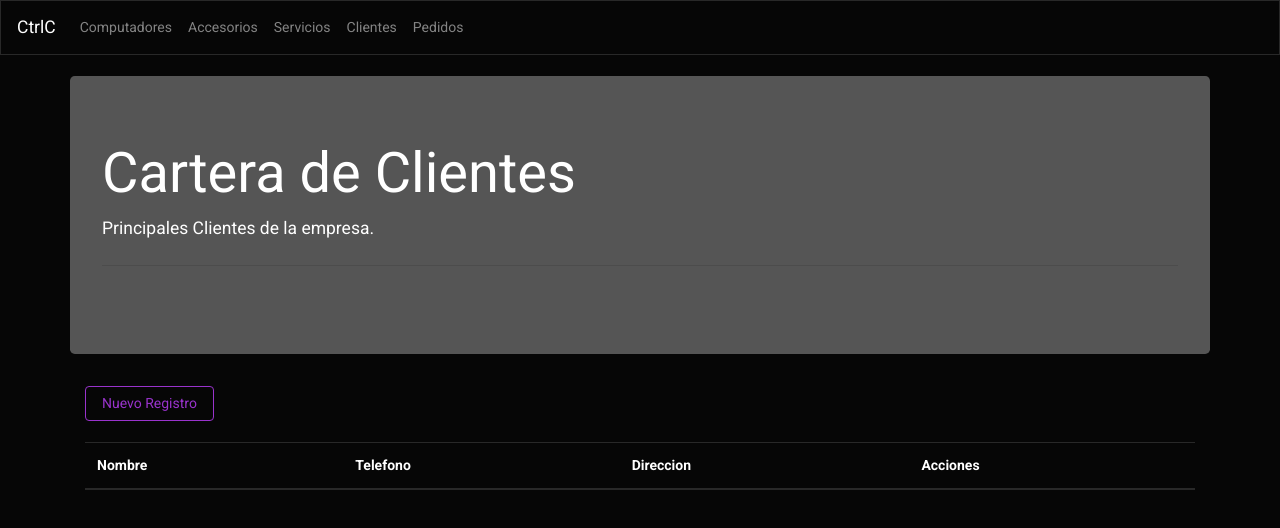
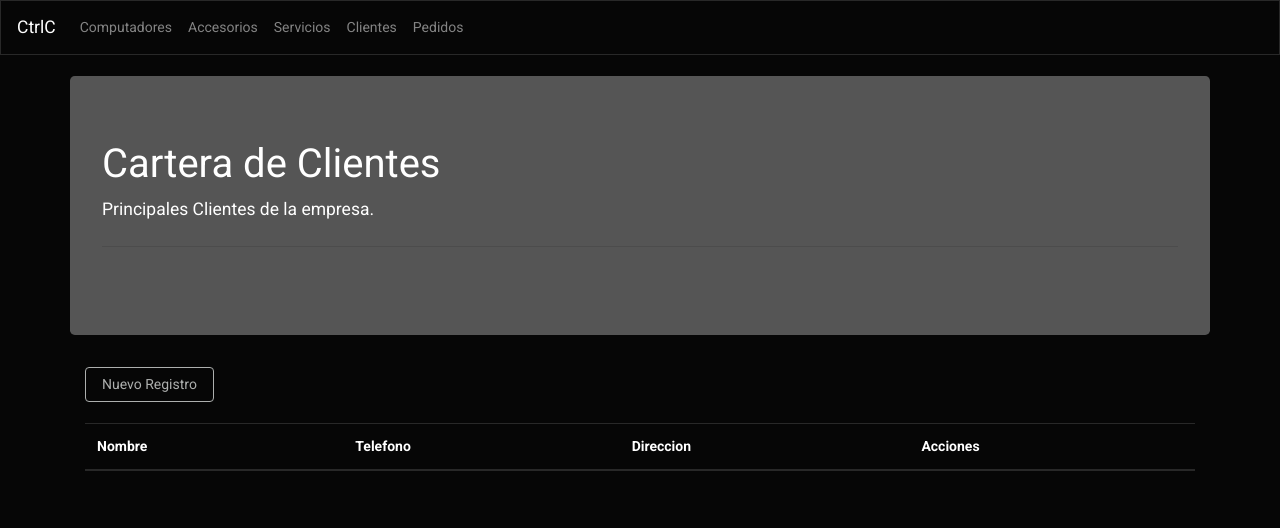
Before and after one commit to CaptainAntbill/ctrlc, a website: page frontend/clients/indexclient.html in a window 1280 px wide. Drawn offline with Linux system fonts and the light colour scheme; no server answers.

Commit message:
Cambios en vista clientes

```diff
--- a/frontend/clients/indexclient.html
+++ b/frontend/clients/indexclient.html
@@ -35,12 +35,12 @@
         </div>
       </nav><br>
       <div class="container jumbotron bg-secondary">
-        <h2 class="display-4">Cartera de Clientes</h2>
+        <h3 class="display-5">Cartera de Clientes</h3>
         <p class="lead text-white">Principales Clientes de la empresa.</p>
         <hr class="my-4">
       </div>
       <div class="container">
-        <button type="button" class="btn btn-outline-info" data-toggle="modal" data-target="#exampleModalCenter" data-whatever="@mdo">Nuevo Registro</button>
+        <button type="button" class="btn btn-outline-dark" data-toggle="modal" data-target="#exampleModalCenter" data-whatever="@mdo">Nuevo Registro</button>
           <div class="modal fade" id="exampleModalCenter" tabindex="-1" role="dialog" aria-labelledby="exampleModalCenterTitle" aria-hidden="true">
           <div class="modal-dialog modal-dialog-centered"" role="document">
             <div class="modal-content">
```
